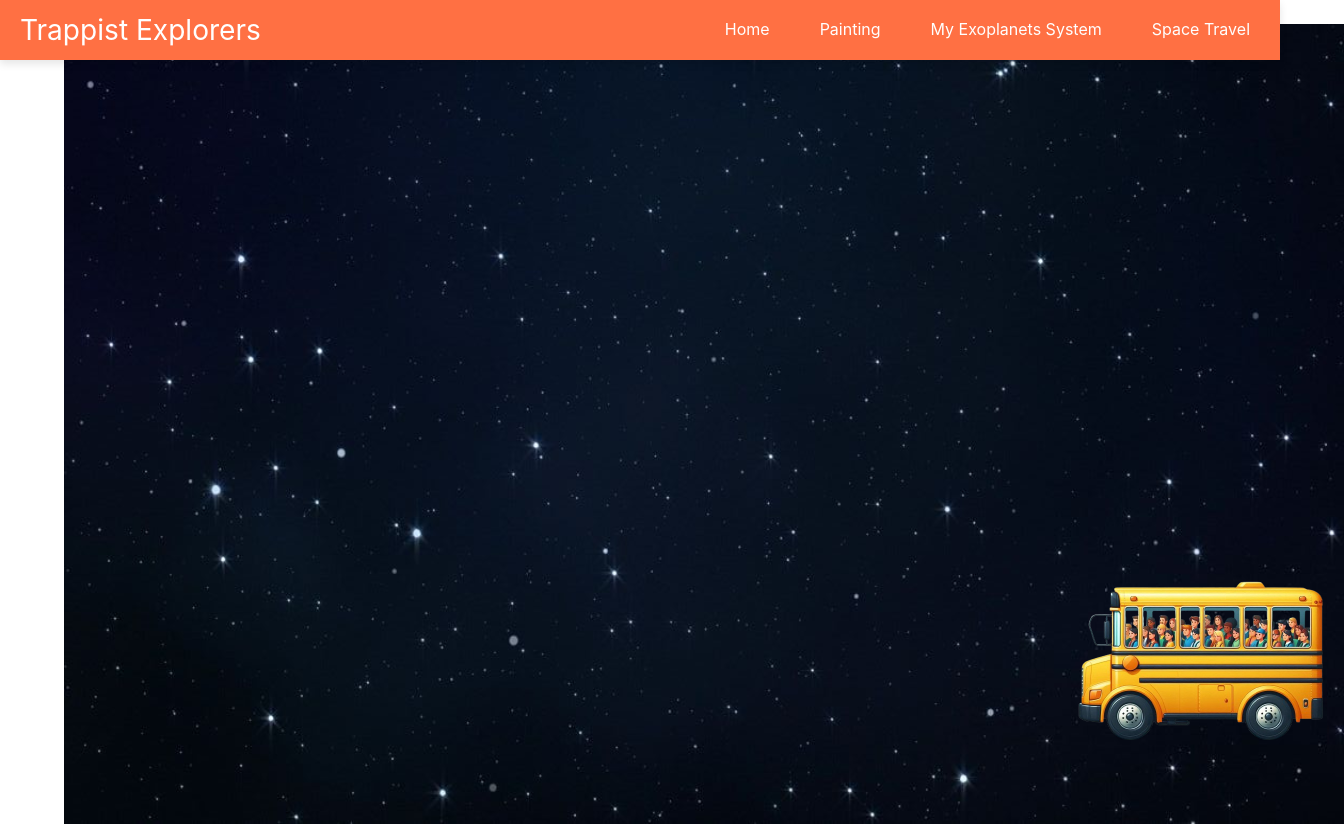
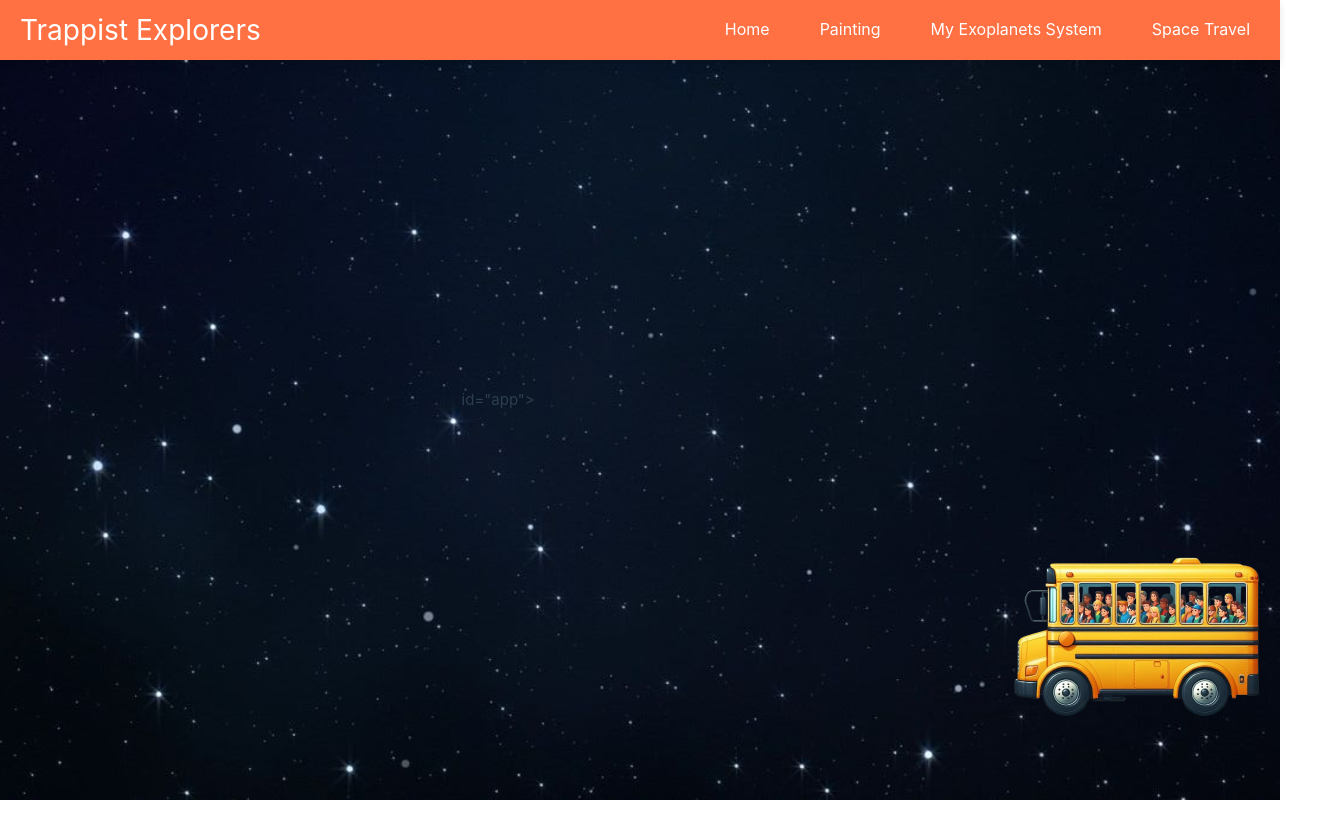
Before and after one commit to bimnett/explore-trappist-1, a Vue app in the folder vue-project/: page / in a window 1280 px wide. Shown: the whole page, 1344 px wide, since content can reach past the window. After the commit the page ends 800 px from the top, so only its background shows below. Built offline with nearby package versions, Linux system fonts and the light colour scheme.

Commit message:
fix background for home page

```diff
--- a/vue-project/src/views/HomeView.vue
+++ b/vue-project/src/views/HomeView.vue
@@ -125,12 +125,15 @@ export default {
 
 /* Background Styling */
 .background {
+position: fixed;
+top:0;
+left:0;
+width:100%;
+height:100%;
   background-image: url('@/assets/images/star.jpeg');
-  background-size: 100% 100%; /* Stretch the image to fill the whole section */
+  background-size: cover; /* Stretch the image to fill the whole section */
   background-position: center; /* Center the background image */
-  height: 100vh; /* Full height */
-  width: 100vw; /* Full width */
-  position: relative; /* Ensure relative positioning for child elements */
+  z-index:-1; /* Ensure relative positioning for child elements */
 }
 
 /* Bus Styling */
```
